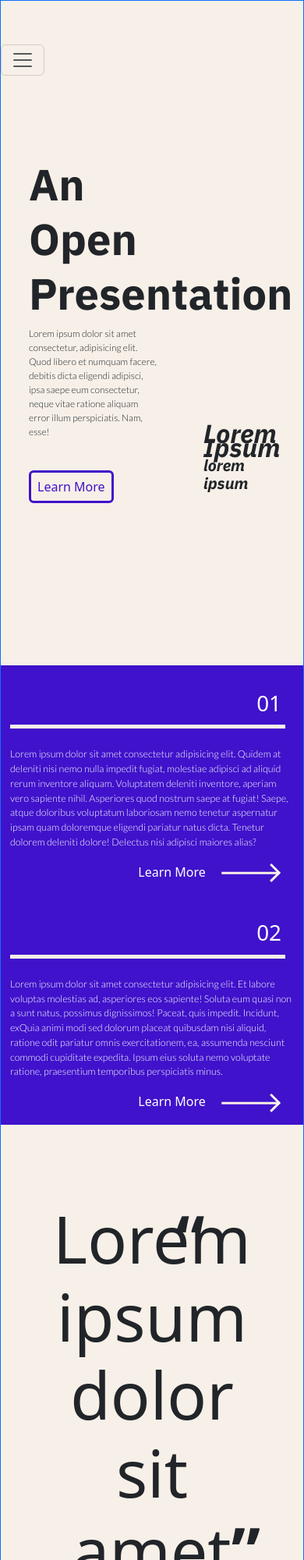
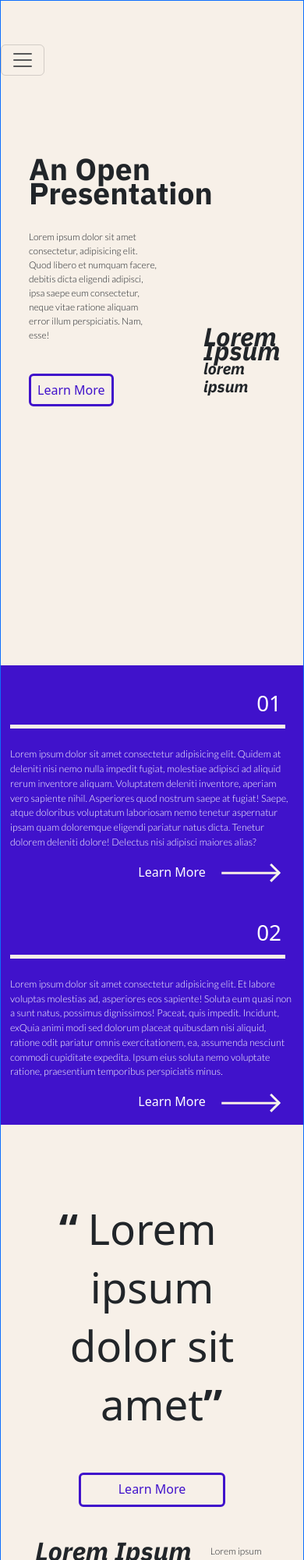
Before and after one commit to CodeWithOdin/portfolio-psd-1, a plain HTML site: page index.html in a window 390 px wide. Shown: the top 2000 px of the page at 78% size. Drawn offline with nearby package versions, Linux system fonts and the light colour scheme.

Commit message:
Some bugs fixed

```diff
--- a/index.html
+++ b/index.html
@@ -51,7 +51,7 @@
                           </nav>
                           <div class="row ps-3 mt-5">
                             <div class="col-8 w-50 mx-auto mt-5 hero-right-section ">
-                              <h1 class="mb-2">An Open <br>
+                              <h1 class="">An Open <br>
                                 Presentation</h1>
                                 <p class="">Lorem ipsum dolor sit amet consectetur, adipisicing elit. Quod libero et numquam facere, debitis dicta eligendi adipisci, ipsa saepe eum consectetur, neque vitae ratione aliquam error illum perspiciatis. Nam, esse!</p>
                                 <button type="button" class="btn ps-2 pe-2 mt-4">Learn More</button>
--- a/style.css
+++ b/style.css
@@ -47,6 +47,9 @@ a, a:hover, a:focus {
     font-size: 4.7rem;
     line-height: 70px;
 }
+.hero-right-section>h1{
+    margin-bottom: 1.5rem;
+}
 .hero-right-section>p,.seminar-section-footer .right,.inside-seminar-section .left > p,.inside-seminar-section .right .row > p{
     font-family: 'Lato', sans-serif;
     font-size: 0.75rem;
@@ -93,14 +96,14 @@ a, a:hover, a:focus {
 
 .seminar-section > h1{
     margin-bottom:  50px;
-    font-size: clamp(6.25rem,6vw,2rem);
-    line-height:clamp(100px,5vw,70px);
+    font-size: clamp(3.25rem,14vw,6rem);
+    line-height: clamp(75px,14vw,100px);
     position: relative;
 }
 .seminar-section > h1::before,.main-container .subcontainer > h1::before{
     position: absolute;
     content:"\201C";
-    left: 180px;
+    transform: translateX(-2.3rem);
     font-weight: bold;
 }
 .seminar-section > h1::after,.main-container .subcontainer > h1::after{
@@ -219,11 +222,11 @@ a, a:hover, a:focus {
 
   @media only screen and (max-width: 600px) {
     .hero-right-section>h1,.inside-seminar-section .right>h1{
-        font-size: 3.5rem;
+        font-size: clamp(2rem,10vw,3.5rem);
+        line-height:clamp(1.5rem,8vw,3rem);
+        margin-bottom: 2rem;
     }
-    .seminar-section > h1{
-
-        font-size: 5.25rem;
-
-    }
+    /* .seminar-section > h1{
+        font-size: 3.25rem;
+    } */
   }
```
